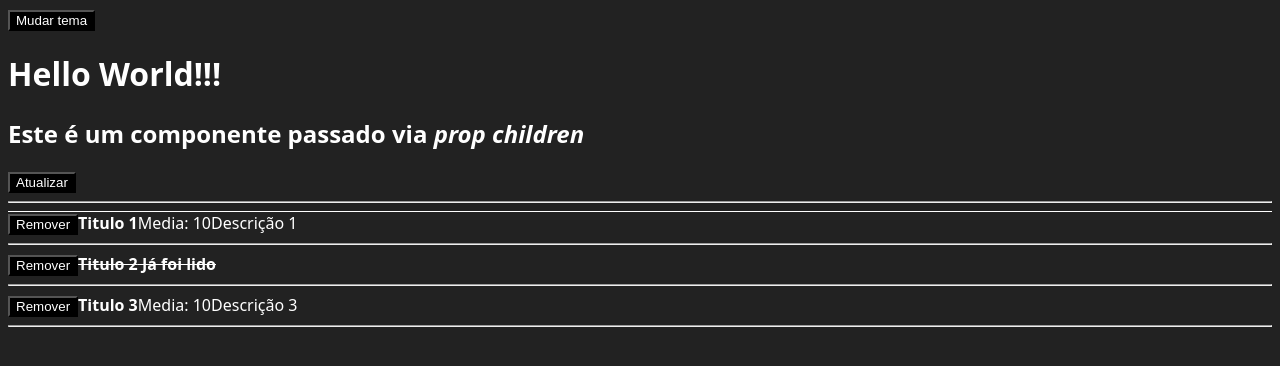
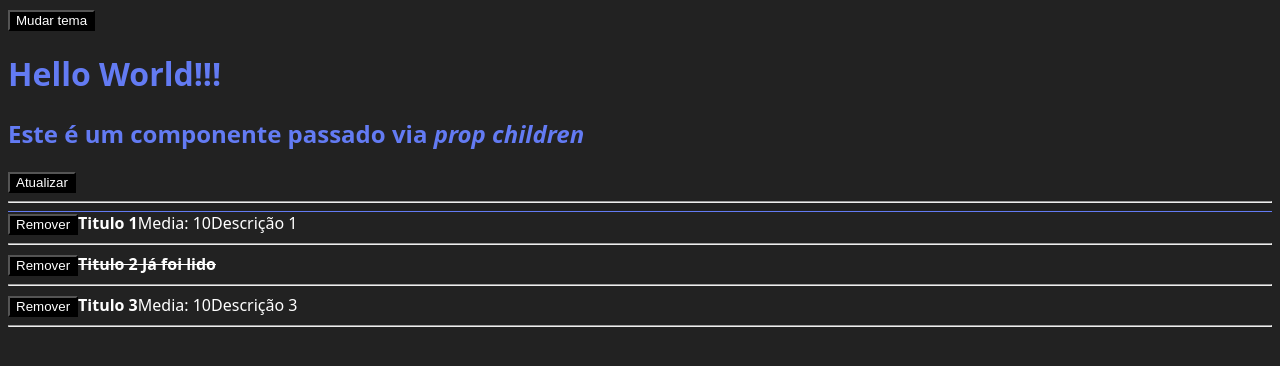
Before and after one commit to aleolvfer/fundamentos-do-react, a React app: page / in a window 1280 px wide. Shown: the top 366 px of the page. Built offline with nearby package versions, Linux system fonts and the light colour scheme; the HTML template or start-up script is replaced by a standard one.

Commit message:
CSS Modules

```diff
--- /dev/null
+++ b/src/Header.css
@@ -0,0 +1,3 @@
+.title {
+  color: #637bf3
+}
--- a/src/Header.js
+++ b/src/Header.js
@@ -2,6 +2,8 @@ import React, { useContext } from 'react';
 import PropTypes from 'prop-types';
 import Button from './Button';
 import { ThemeContext } from './ThemeContext';
+
+import styles from './Header.css';
 
 export default function Header({ title, children }) {
   const { onToggleTheme } = useContext(ThemeContext);
@@ -11,6 +13,7 @@ export default function Header({ title, children }) {
       style={{
         borderBottom: '1px solid',
       }}
+      className={styles.title}
     >
       <Button
         onClick={onToggleTheme}
--- a/webpack.config.js
+++ b/webpack.config.js
@@ -24,7 +24,15 @@ module.exports = {
       },
       {
         test: /\.css$/i,
-        use: ['style-loader', 'css-loader'],
+        use: [
+          'style-loader',
+          {
+            loader: 'css-loader',
+            options: {
+              modules: true,
+            }
+          }
+        ],
       },
     ],
   },
```
